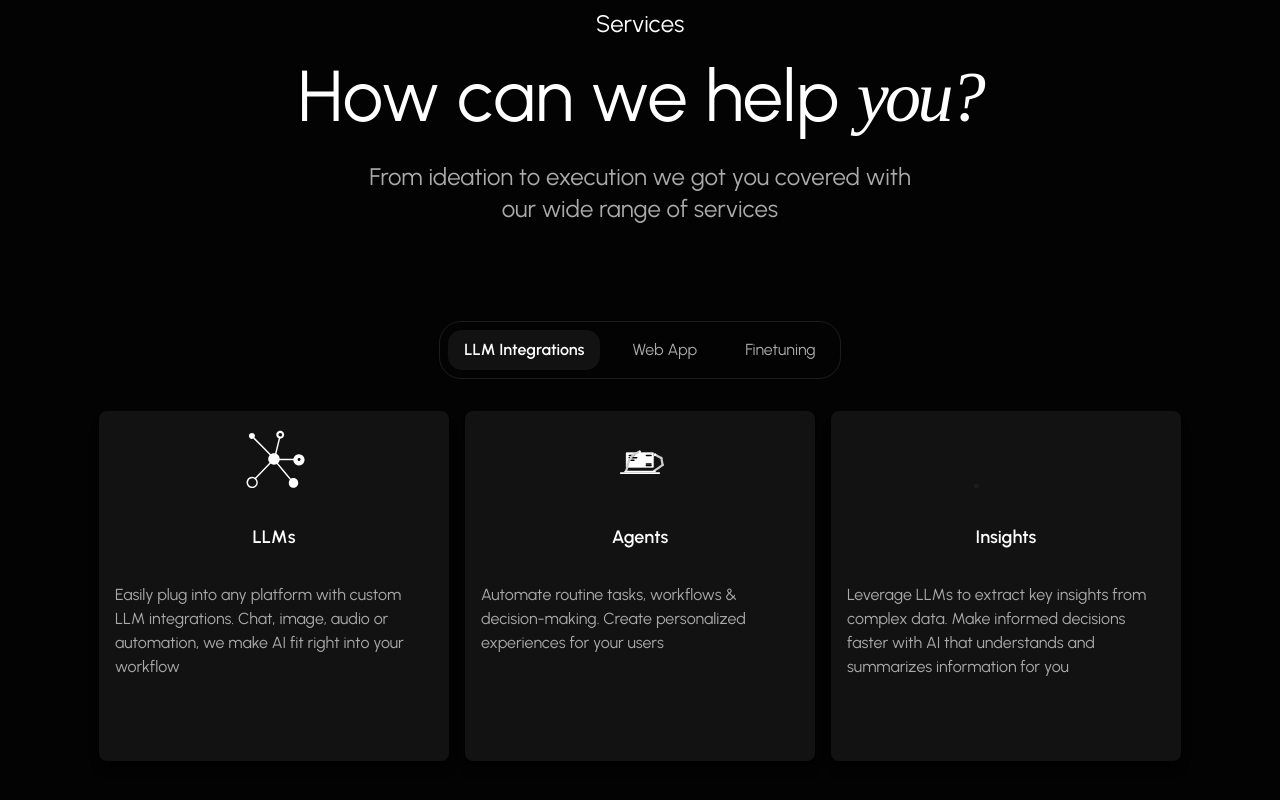
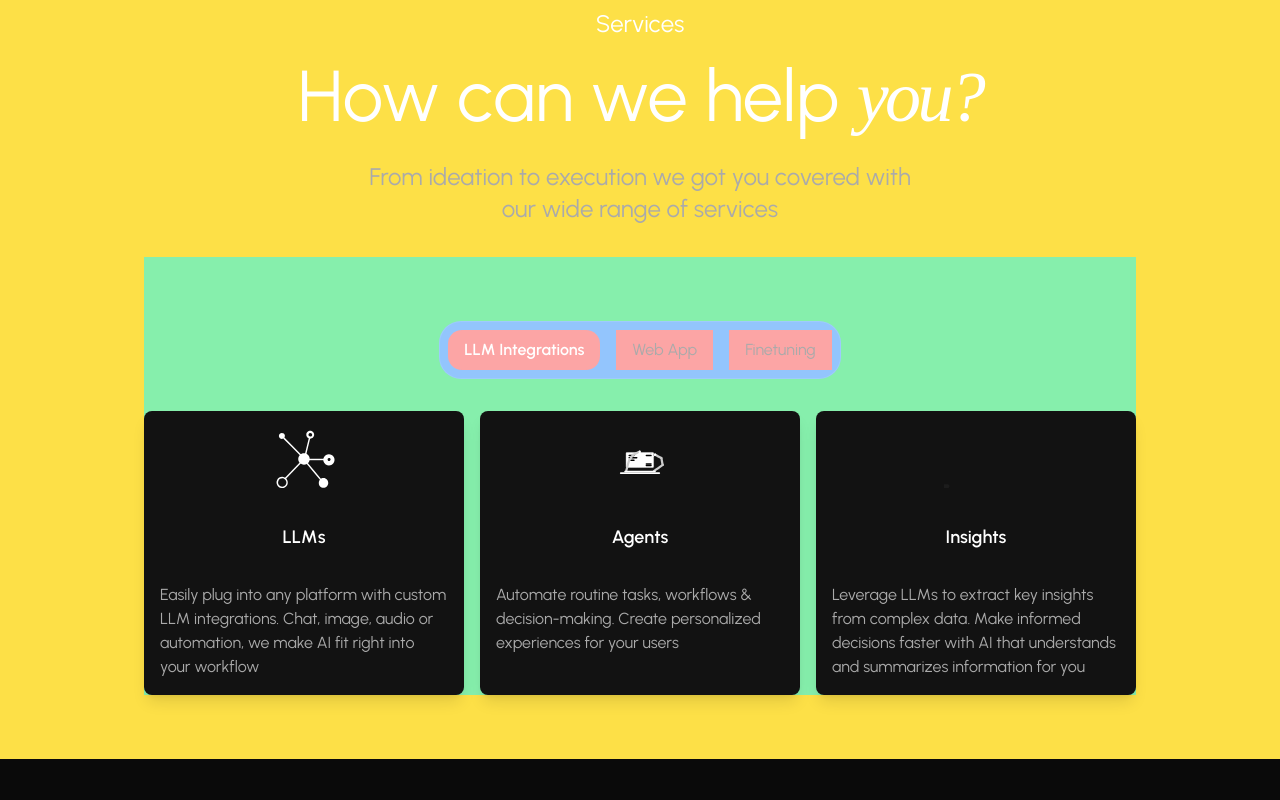
Before and after one commit to kuzushilabs/landingpage, a Next.js app: page / in a window 1280 px wide. Shown: the part 1684-2484 px from the top of the page. After the commit the page ends 2443 px from the top, so only its background shows below. Built offline with nearby package versions, Linux system fonts and the light colour scheme.

Commit message:
fix css for mobile

```diff
--- a/src/pages/index.tsx
+++ b/src/pages/index.tsx
@@ -148,7 +148,7 @@ export default function Home() {
           }
         });
       },
-      { threshold: 0.8 } // 60% of the section must be visible to trigger
+      { threshold: 0.5 } // 60% of the section must be visible to trigger
     );
 
     if (currentSection) {
@@ -286,7 +286,7 @@ export default function Home() {
           isVisible ? 'opacity-100 blur-0' : 'opacity-100 blur-lg'
         }`}
       >
-        <div className="text-white text-3xl xs:text-4xl sm:text-7xl font-urbanist text-center mt-32 px-24 py-8">
+        <div className="text-white text-3xl xs:text-4xl sm:text-7xl font-urbanist text-center mt-32 px-4 md:px-24 py-8">
           Here at Kuzushi Labs we engineer{' '}
           <span className="italic font-instrumentSerif font-thin tracking-tighter">
             AI native
@@ -302,7 +302,7 @@ export default function Home() {
         </div>
       </div>
       {/** Section 3 - details of services */}
-      <div className="service-container p-8 sm:p-16 relative min-w-full min-h-screen flex flex-col justify-between items-center font-urbanist gap-8 bg-[#030303] text-white">
+      <div className="service-container p-8 sm:p-16 relative min-w-full min-h-screen flex flex-col justify-between items-center font-urbanist gap-8 bg-yellow-300 text-white">
         <div className="header-container w-full flex flex-col items-center justify-between gap-4">
           <div className="text-center font-urbanist px-4 text:xl sm:text-2xl">
             Services
@@ -318,14 +318,14 @@ export default function Home() {
             services
           </div>
         </div>
-        <div className="details-container flex flex-col justify-between items-center flex-1 gap-8">
+        <div className="details-container flex flex-col justify-between items-center md:flex-1 gap-8 bg-green-300">
           {/* Tabs */}
-          <div className="flex flex-row items-center justify-center mt-16 border border-white/10 rounded-[22px]  gap-4 p-2">
+          <div className="flex flex-row items-center justify-center mt-16 border border-white/10 rounded-[22px] gap-2 sm:gap-4 p-2 bg-blue-300">
             {Object.keys(tabData).map((tab) => (
               <div
                 key={tab}
                 onClick={() => handleTabChange(tab)}
-                className={`px-4 py-2 cursor-pointer text-base ${
+                className={`bg-red-300 px-4 py-2 text-center cursor-pointer text-sm sm:text-base ${
                   activeTab === tab
                     ? 'text-white font-bold bg-[#121212] rounded-[14px]'
                     : 'text-[#aaaaaa]'
@@ -347,7 +347,7 @@ export default function Home() {
             {tabData[activeTab].map((card, index) => (
               <div
                 key={index}
-                className="card w-[350px] h-[350px] bg-[#121212] p-4 rounded-lg shadow-lg flex flex-col justify-between items-center gap-4"
+                className="card max-w-xs bg-[#121212] p-4 rounded-lg shadow-lg flex flex-col justify-between items-center gap-4"
               >
                 <div className={`logo w-16 h-16`}>
                   <Lottie
@@ -356,7 +356,9 @@ export default function Home() {
                   />
                 </div>
                 <h2 className="font-bold text-lg mt-4">{card.title}</h2>
-                <p className="text-[#aaaaaa] flex-1 mt-4">{card.description}</p>
+                <p className="text-[#aaaaaa] text-sm sm:text-base flex-1 mt-4">
+                  {card.description}
+                </p>
               </div>
             ))}
           </div>
```
